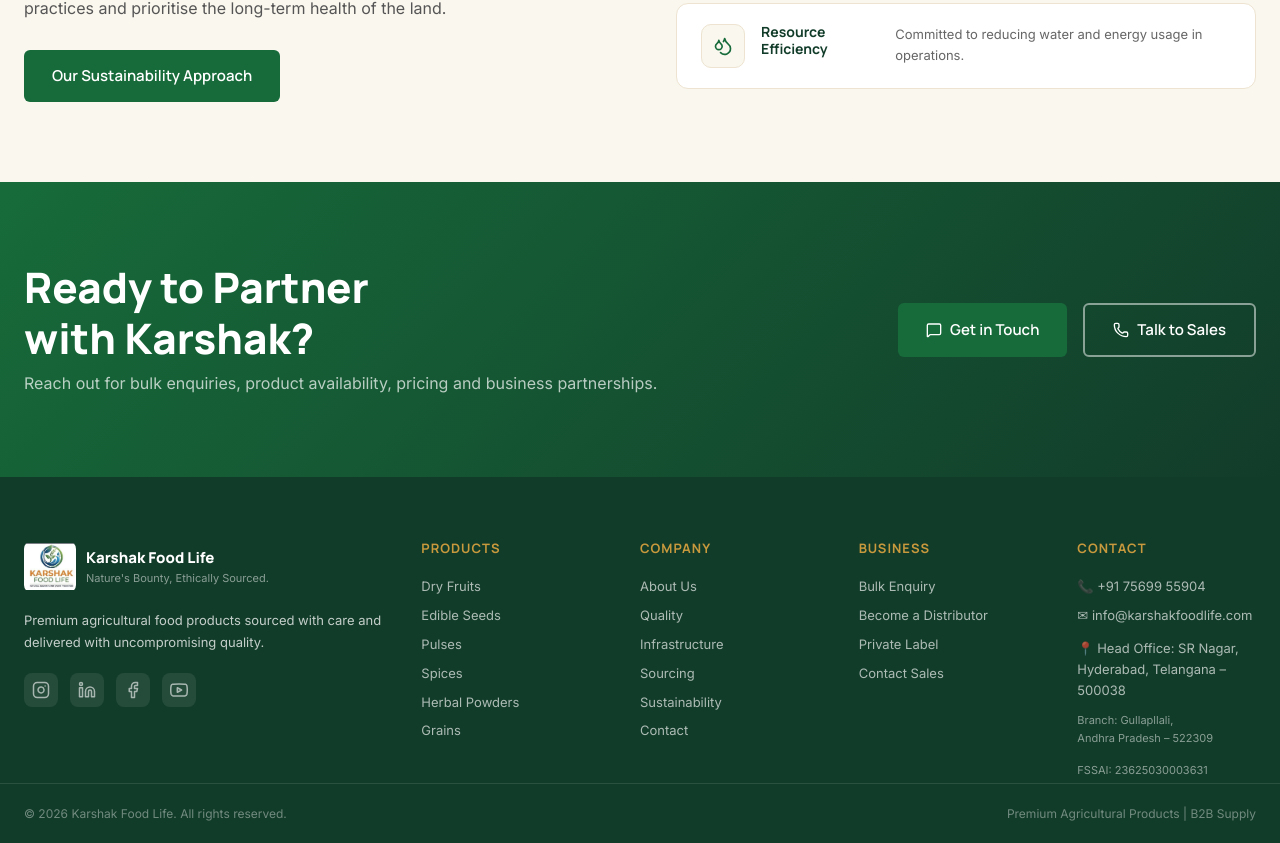
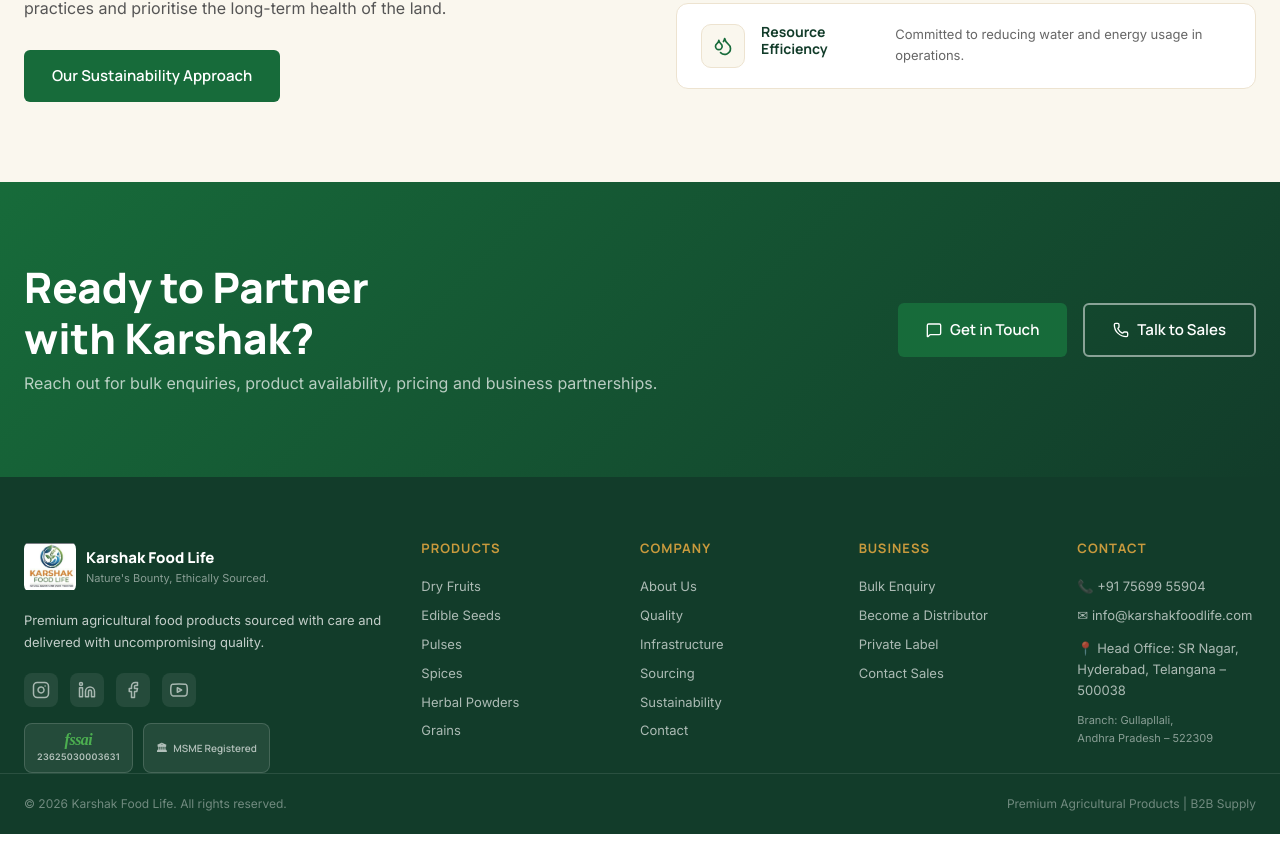
Before and after one commit to marneniprashant-sketch/name-it-karshak-food-life, a React (Vite) app: page / in a window 1280 px wide. Shown: the part 6385-7228 px from the top of the page. Built offline with nearby package versions, Linux system fonts and the light colour scheme; no server answers.

Commit message:
Move FSSAI and MSME badges below social icons in footer

```diff
--- a/src/components/Footer.css
+++ b/src/components/Footer.css
@@ -81,3 +81,49 @@
   .footer-grid { grid-template-columns: 1fr 1fr; }
   .footer-bottom .container { flex-direction: column; gap: 6px; }
 }
+
+/* Footer certification badges */
+.footer-cert-badges {
+  display: flex;
+  gap: 10px;
+  flex-wrap: wrap;
+  margin-top: 16px;
+}
+.footer-fssai {
+  display: flex;
+  flex-direction: column;
+  align-items: center;
+  background: rgba(255,255,255,0.08);
+  border: 1px solid rgba(255,255,255,0.15);
+  border-radius: 8px;
+  padding: 8px 12px;
+  gap: 2px;
+}
+.footer-fssai-text {
+  font-family: serif;
+  font-style: italic;
+  font-size: 16px;
+  font-weight: 700;
+  color: #4caf50;
+  letter-spacing: -0.5px;
+  line-height: 1;
+}
+.footer-fssai-num {
+  font-size: 9px;
+  color: rgba(255,255,255,0.65);
+  letter-spacing: 0.3px;
+  font-weight: 600;
+}
+.footer-msme {
+  display: flex;
+  align-items: center;
+  gap: 6px;
+  background: rgba(255,255,255,0.08);
+  border: 1px solid rgba(255,255,255,0.15);
+  border-radius: 8px;
+  padding: 8px 12px;
+  font-size: 10px;
+  color: rgba(255,255,255,0.65);
+  font-family: var(--font-head);
+  font-weight: 600;
+}
--- a/src/components/Footer.jsx
+++ b/src/components/Footer.jsx
@@ -23,6 +23,16 @@
             <a href="#" aria-label="LinkedIn"><Linkedin size={18}/></a>
             <a href="#" aria-label="Facebook"><Facebook size={18}/></a>
             <a href="#" aria-label="YouTube"><Youtube size={18}/></a>
+          </div>
+          <div className="footer-cert-badges">
+            <div className="footer-fssai">
+              <span className="footer-fssai-text">fssai</span>
+              <span className="footer-fssai-num">23625030003631</span>
+            </div>
+            <div className="footer-msme">
+              <span>🏛</span>
+              <span>MSME Registered</span>
+            </div>
           </div>
         </div>
 
@@ -66,9 +76,6 @@
             Branch: Gullapllali,<br />
             Andhra Pradesh – 522309
           </span>
-          <span style={{marginTop:'6px', fontSize:'11px', color:'rgba(255,255,255,0.5)'}}>
-            FSSAI: 23625030003631
-          </span>
         </div>
       </div>
 
```
